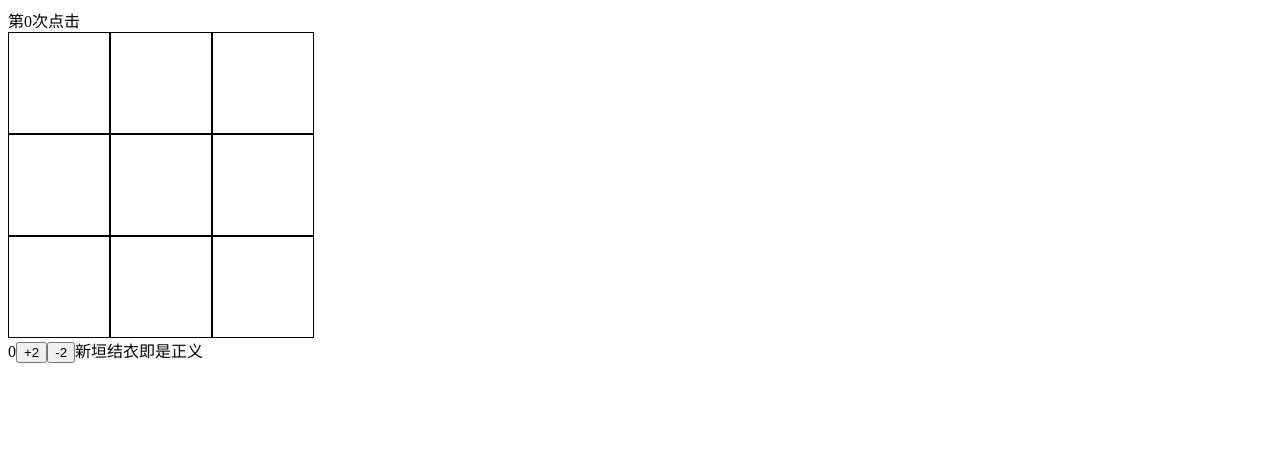
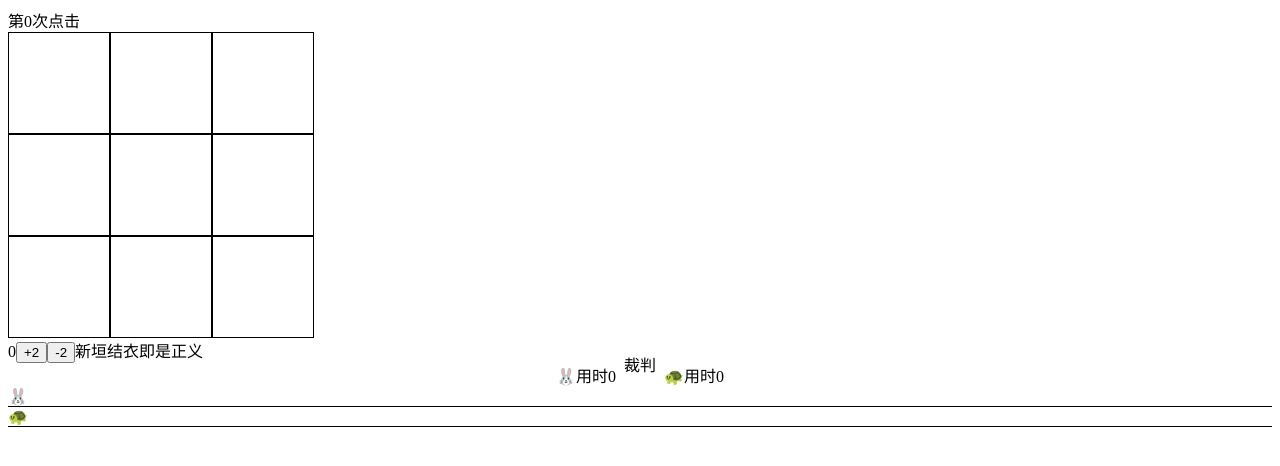
Before and after one commit to AlyciaHathaway/react-west-world, a React (Create React App) app: page / in a window 1280 px wide. Shown: the top 466 px of the page. Built offline with nearby package versions, Linux system fonts and the light colour scheme.

Commit message:
added: 龟兔赛跑

```diff
--- a/src/index.js
+++ b/src/index.js
@@ -1,12 +1,14 @@
 import React from 'react'
 import ReactDOM from 'react-dom'
-import { Chessboard } from './chessboard'
-import { Add } from './add'
+import {Chessboard} from './chessboard'
+import {Add} from './add'
+import {Race} from './race'
 
 ReactDOM.render(
-    <div>
-        <Chessboard />
-        <Add />
-    </div>,
-    document.getElementById('root')
+  <div>
+    <Chessboard/>
+    <Add/>
+    <Race/>
+  </div>,
+  document.getElementById('root')
 )
--- /dev/null
+++ b/src/race.css
@@ -0,0 +1,18 @@
+.header {
+    display: flex;
+    justify-content: center;
+}
+
+.judge {
+    margin: 0 8px;
+    line-height: 5px;
+}
+
+.animals {
+    display: flex;
+    align-items: baseline;
+}
+
+.track {
+    border-bottom: 1px solid black;
+}
--- /dev/null
+++ b/src/race.js
@@ -0,0 +1,61 @@
+import React from 'react'
+import './race.css'
+
+
+function Race() {
+  return (
+    <>
+      <div className="header">
+        <Rabbit/>
+        <Judge/>
+        <Tortoise/>
+      </div>
+      <Track1/>
+      <Track2/>
+    </>
+  )
+}
+
+function Rabbit() {
+  return (
+    <div className="animals">
+      <div>🐰用时</div>
+      <div>0</div>
+    </div>
+  )
+}
+
+function Tortoise() {
+  return (
+    <div className="animals">
+      <div>🐢用时</div>
+      <div>0</div>
+    </div>
+  )
+}
+
+function Judge() {
+  return (
+    <div className="judge">裁判</div>
+  )
+}
+
+function Track1() {
+  return (
+    <>
+      <div>🐰</div>
+      <div className="track"></div>
+    </>
+  )
+}
+
+function Track2() {
+  return (
+    <>
+      <div>🐢</div>
+      <div className="track"></div>
+    </>
+  )
+}
+
+export {Race}
```
